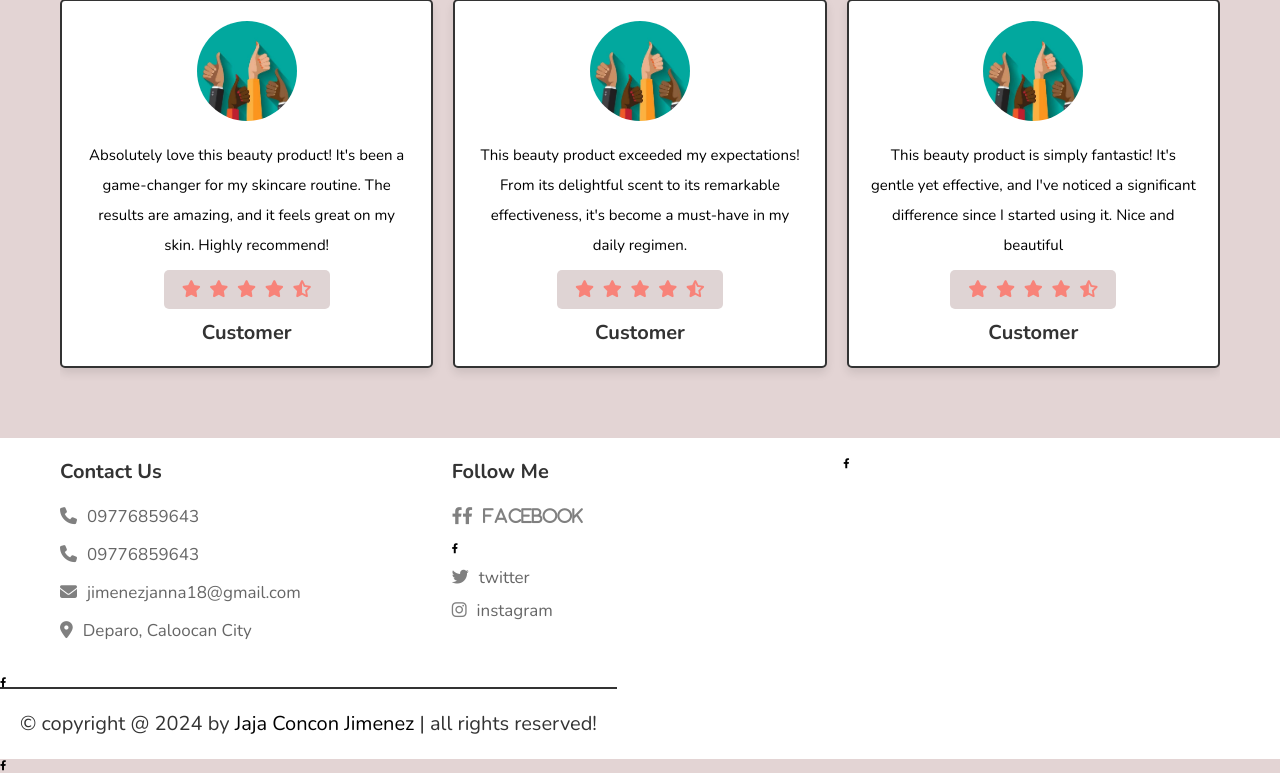
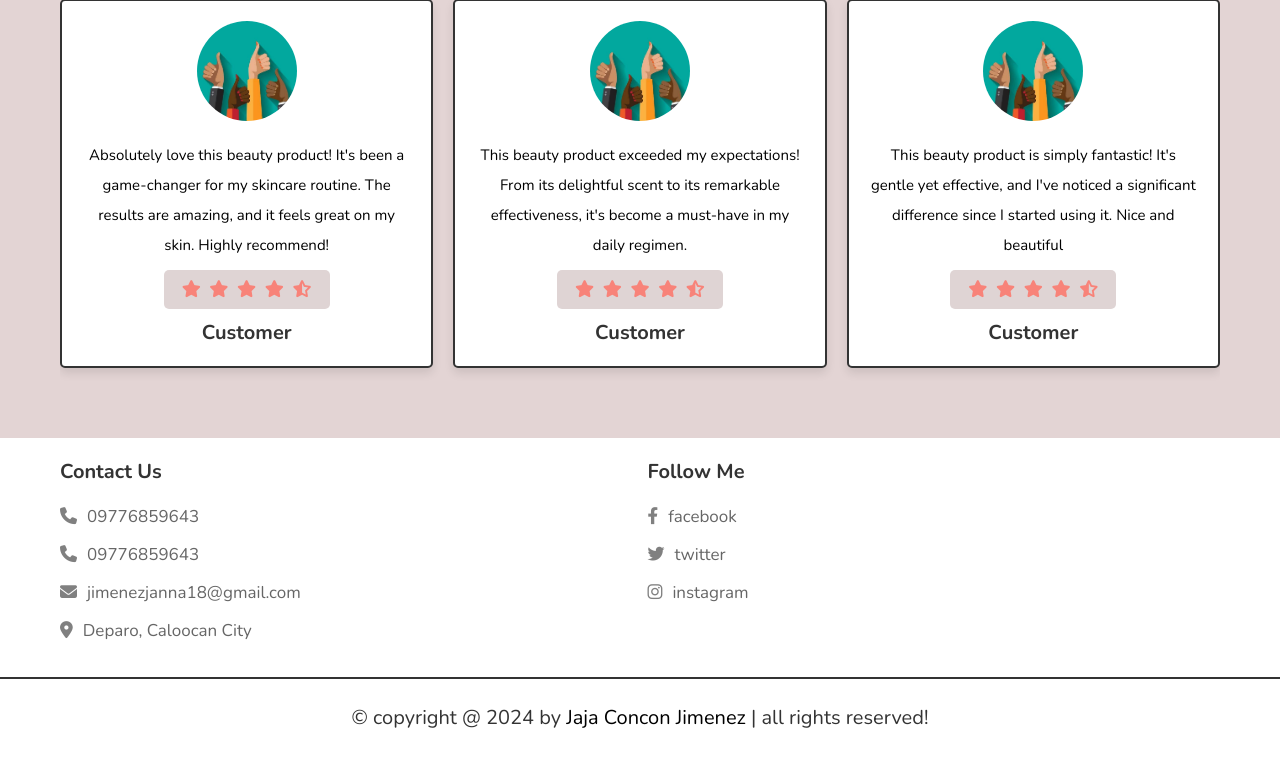
Before and after one commit to jimenezjanna23/Beauty-Product-website, a PHP site: page /about.php in a window 1280 px wide. Shown: the part 861-1634 px from the top of the page. Run offline with PHP 8.4, Linux system fonts and the light colour scheme; data comes from the database, SQL or seed files in the repository; data that the repository does not hold is empty; some libraries are stand-ins or nearby versions.

Commit message:
Update footer.php

```diff
--- a/components/footer.php
+++ b/components/footer.php
@@ -13,9 +13,9 @@
 
       <div class="box">
          <h3>follow Me</h3>
-         <a href="https://www.facebook.com/janna.jimenez.9085"><i class="fab fa-facebook-f"><i class="fab fa-facebook-f"></i>facebook</a>
-         <a href="#"><i class="fab fa-twitter"></i>twitter</a>
-         <a href="#"><i class="fab fa-instagram"></i>instagram</a>
+        <a href="https://www.facebook.com/janna.jimenez.9085"><i class="fab fa-facebook-f"></i>facebook</a>
+         <a href="https://twitter.com/jjjjjjjjjja_?fbclid=IwZXh0bgNhZW0CMTAAAR0-pfkfUxzc0MJVqsq3e4w5-WuIidY01CPo9_vGbtZPmV5rzMwqq2xHHmE_aem_AamqtQ4f2tm2c6gB0ky5nXZuhQcx-6Mjwti0TM1vkXOuQ_m6X87uhD5jttdemAmTEm_ClFnAtVkkpWM9pX79tMoD"><i class="fab fa-twitter"></i>twitter</a>
+         <a href=""><i class="fab fa-instagram"></i>instagram</a>
                </div>
 
    </section>
```
